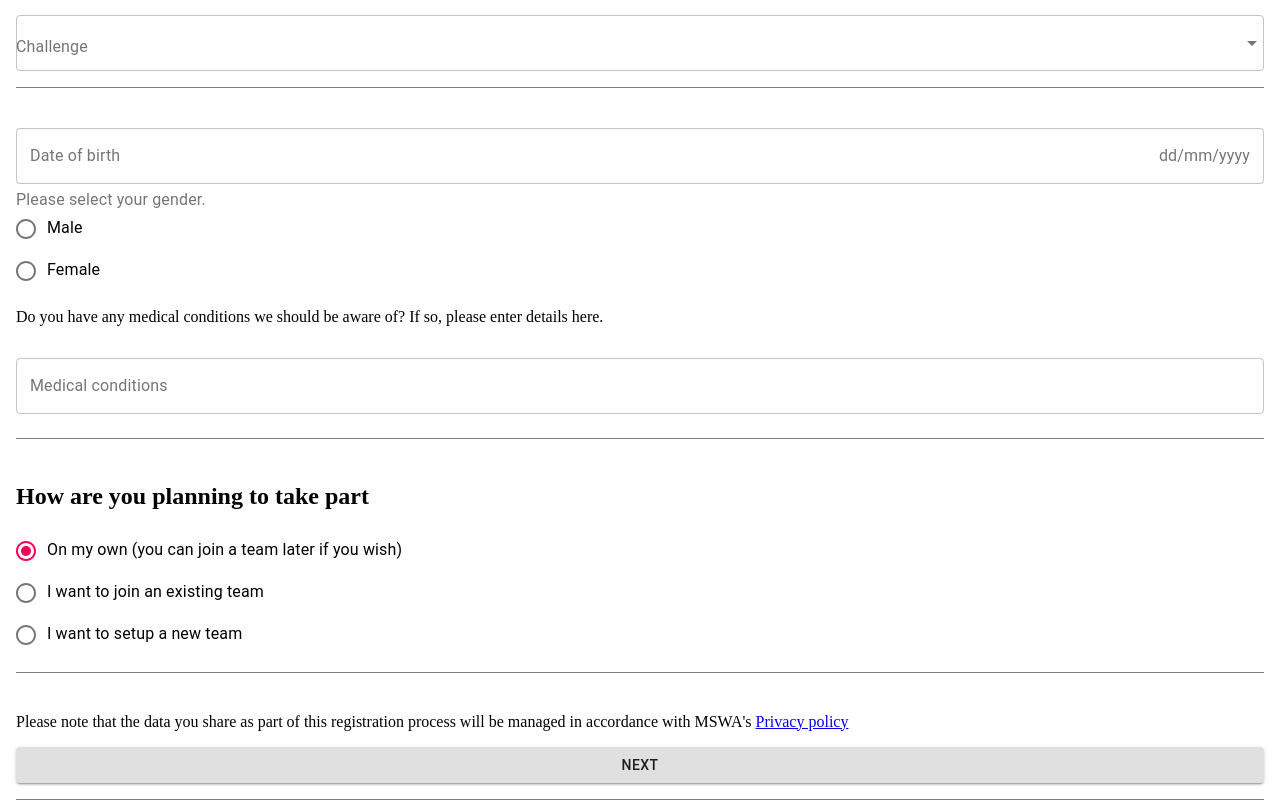
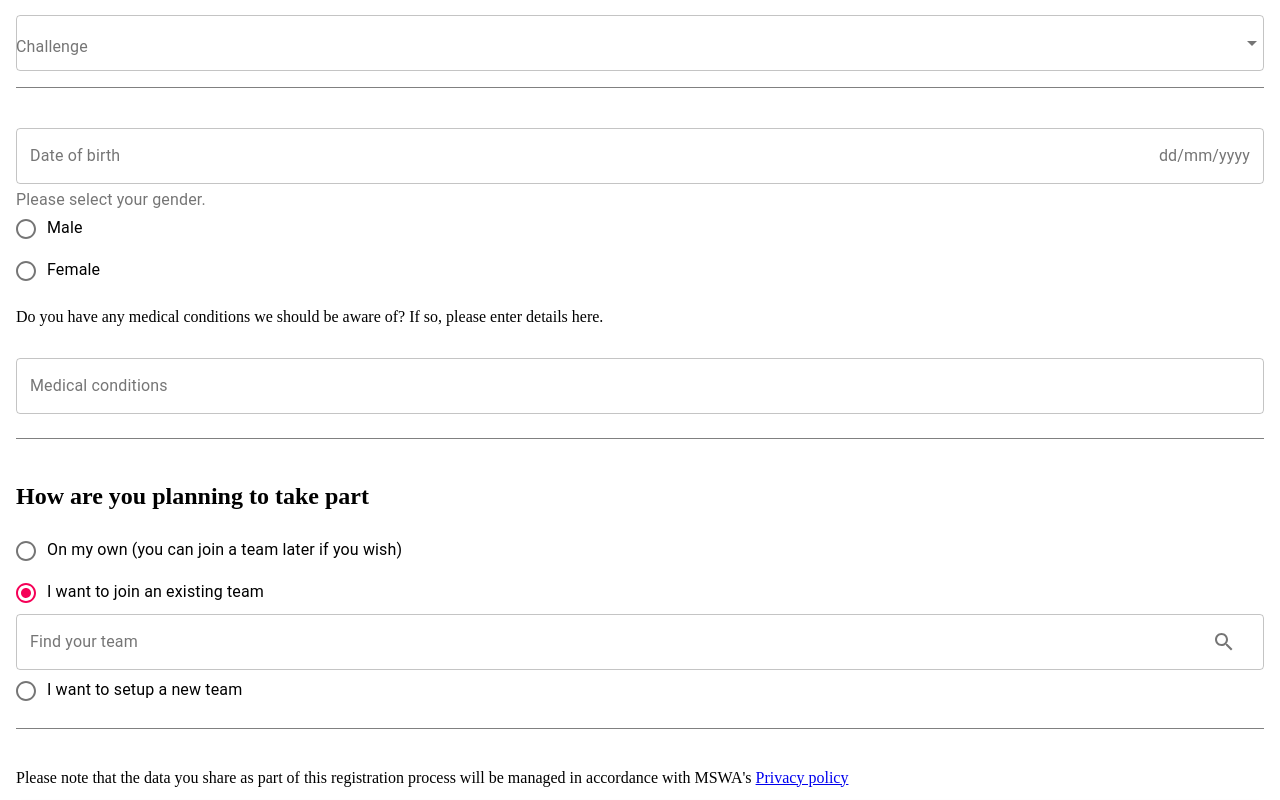
Before and after one commit to KevinFreistroffer/6stepform, a React (Create React App) app: page / in a window 1280 px wide. Both pictures are taken after a click on the label "I want to join an existing team". Built offline with nearby package versions, Linux system fonts and the light colour scheme.

Commit message:
Step2 Plan RadioGroup names switched and removed

```diff
--- a/src/components/Step2/components/YourPlan.js
+++ b/src/components/Step2/components/YourPlan.js
@@ -19,10 +19,13 @@ export const YourPlan = ({
 	setUpNewTeam,
 	errors,
 	touched,
+	formikHandleOnChange,
 	handleOnChange,
 	handleBlur
 }) => {
-
+	useEffect(() => {
+		console.log('selectedPlan', selectedPlan);
+	});
 	return (
 		<div className="your-plan section">
 			<h2 className="section--title">
@@ -31,9 +34,13 @@ export const YourPlan = ({
 			<FormControl component="fieldset" fullWidth={true}>
 				<RadioGroup
 					aria-label="How are you planning to take part?"
-					name="plan"
+					name="selectedPlan"
 					value={selectedPlan}
-					onChange={handleOnChange}
+					onChange={event => {
+						console.log('onChange', event.target.name, event.target.value);
+						handleOnChange(event);
+						formikHandleOnChange(event);
+					}}
 				>
 
 					<FormControlLabel
@@ -54,9 +61,12 @@ export const YourPlan = ({
 								type="search"
 								label="Find your team"
 								placeholder="Find your team"
-								name="join-existing-team"
+								name="joinExistingTeam"
 								value={joinExistingTeam}
-								onChange={handleOnChange}
+								onChange={event => {
+									formikHandleOnChange(event);
+									handleOnChange(event);
+								}}
 								onBlur={handleBlur}
 								variant="outlined"
 								InputProps={{
@@ -78,7 +88,7 @@ export const YourPlan = ({
 						{/* TODO: Touched for radio buttons with Formik using state.plan[planName]
 							https://github.com/jaredpalmer/formik/issues/1051
 						*/}
-						{!joinExistingTeam.trim() && (
+						{!joinExistingTeam.trim() && touched.joinExistingTeam && (
 							<div className="error-message">{errors.joinExistingTeam}</div>
 						)}
 
@@ -95,11 +105,14 @@ export const YourPlan = ({
 								type="text"
 								label="Set up a new team"
 								placeholder="Set up a new team"
-								name="set-up-new-team"
+								name="setUpNewTeam"
 								value={setUpNewTeam}
-								onChange={handleOnChange}
+								onChange={event => {
+									formikHandleOnChange(event);
+									handleOnChange(event);
+								}}
 								onBlur={handleBlur}
-								variant="outlined"
+								variant	="outlined"
 								InputProps={{
 									endAdornment: (
 										<InputAdornment>
@@ -121,11 +134,9 @@ export const YourPlan = ({
 						{/* TODO: props.touched for radio buttons with Formik using state.plan[planName]
 							https://github.com/jaredpalmer/formik/issues/1051
 						*/}
-						{selectedPlan === 'setUpNewTeam' && !setUpNewTeam.trim() && (
-							<div className="error-message">df{errors.setUpNewTeam}</div>
+						{!setUpNewTeam.trim() && touched.joinExistingTeam && (
+							<div className="error-message">{errors.setUpNewTeam}</div>
 						)}
-
-
 					</FormControl>
 				</RadioGroup>
 			</FormControl>
--- a/src/components/Step2/index.js
+++ b/src/components/Step2/index.js
@@ -80,7 +80,6 @@ class Step2 extends Component {
                             setUpNewTeam
                         }}
                         validate={values => {
-                            console.log(values);
                             let errors = {};
 
                             if (!values.challenge)
@@ -143,9 +142,6 @@ class Step2 extends Component {
 
                             return errors;
                         }}
-                        handleBlur={() => {
-                            console.log(`handleBlur`);
-                        }}
                         onSubmit={(values, { setSubmitting }) => {
                             // Form is valid
                             this.nextStep();
@@ -185,14 +181,13 @@ class Step2 extends Component {
                                         handleBlur={handleBlur}
                                     />
                                     <YourPlan
-                                        selectedPlan={values.selectedPlan}
-                                        joinExistingTeam={
-                                            values.joinExistingTeam
-                                        }
+                                        selectedPlan={this.state.selectedPlan}
+                                        joinExistingTeam={values.joinExistingTeam}
                                         setUpNewTeam={values.setUpNewTeam}
                                         errors={errors}
                                         touched={touched}
-                                        handleOnChange={handleChange}
+                                        formikHandleOnChange={handleChange}
+                                        handleOnChange={this.handleOnChange}
                                         handleBlur={handleBlur}
                                     />
                                     <NextButton />
```
